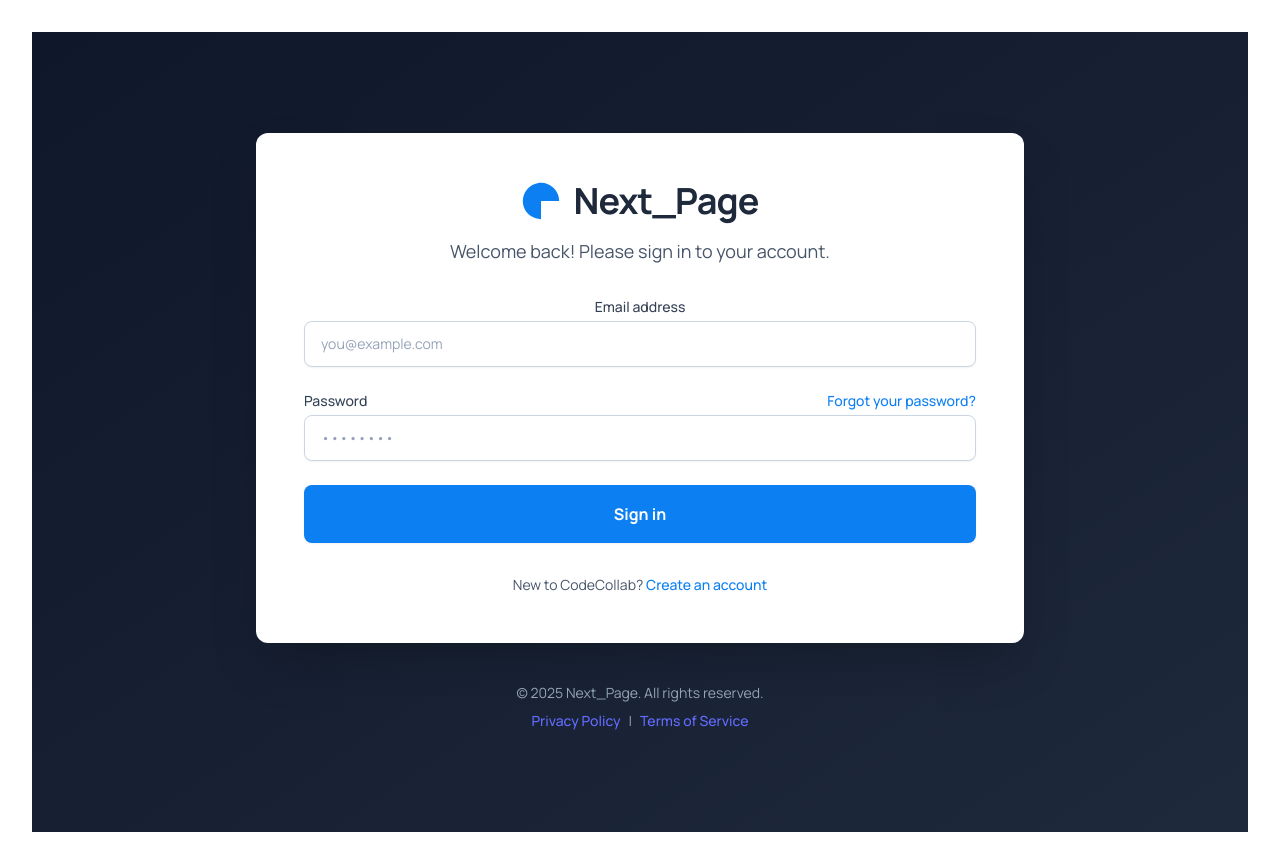
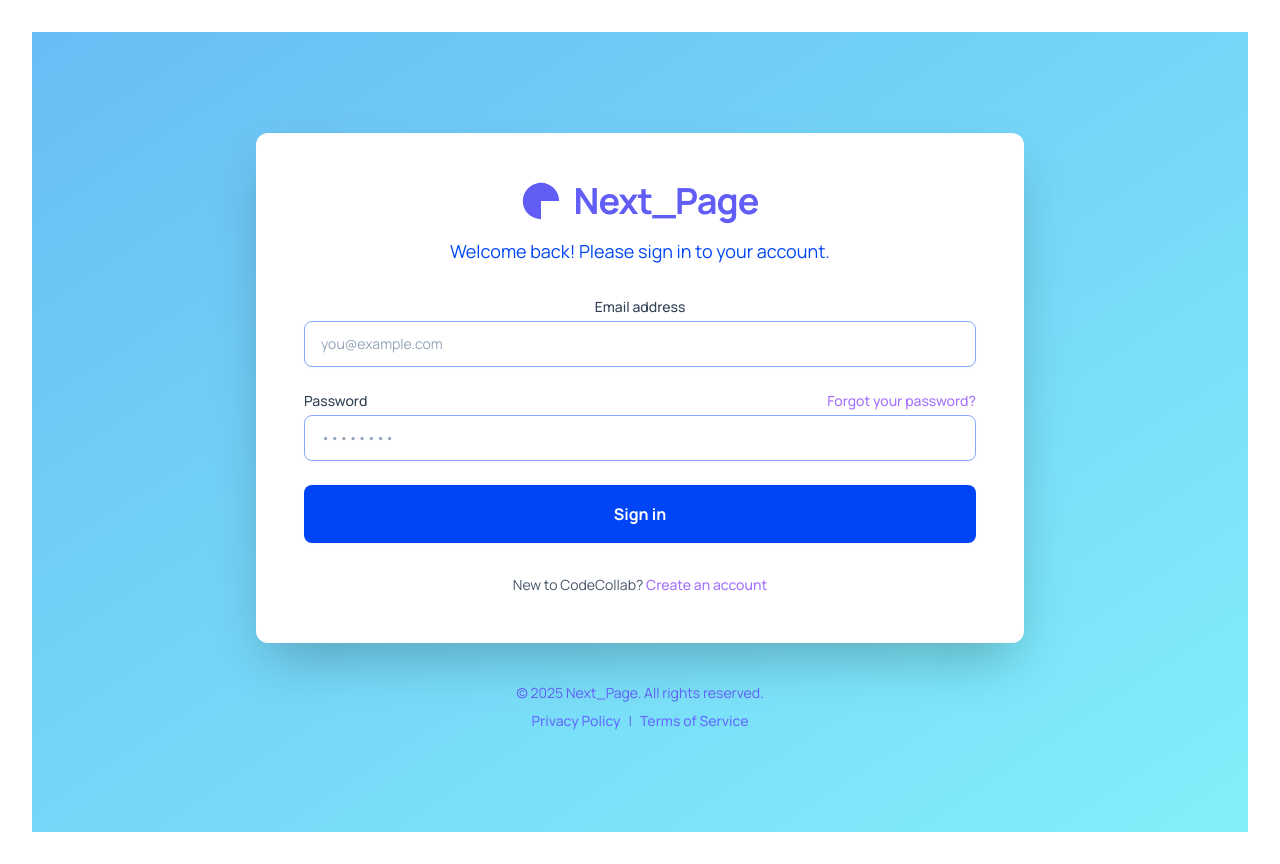
Before and after one commit to lucas9henrique/Next_Page, a React (Vite) app in the folder Frontend/: page / in a window 1280 px wide. Built offline with nearby package versions, Linux system fonts and the light colour scheme.

Commit message:
Colored Login
Colors added

```diff
--- a/Frontend/src/Pages/Login.jsx
+++ b/Frontend/src/Pages/Login.jsx
@@ -14,7 +14,6 @@ function Login() {
       const node = errorRef.current
       if (node) {
         node.style.animation = 'none'
-        // Force reflow to restart animation
         node.offsetHeight
         node.style.animation = ''
       }
@@ -25,17 +24,17 @@ function Login() {
   }
 
   return (
-    <div className="bg-slate-100" style={{ fontFamily: 'Manrope, \"Noto Sans\", sans-serif' }}>
-      <div className="flex min-h-screen flex-col items-center justify-center bg-gradient-to-br from-slate-900 to-slate-800 p-6">
+    <div className="bg-[#69BDF5]" style={{ fontFamily: 'Manrope, "Noto Sans", sans-serif' }}>
+      <div className="flex min-h-screen flex-col items-center justify-center bg-gradient-to-br from-[#69BDF5] to-[#82F0FA] p-6">
         <div className="w-full max-w-md sm:max-w-lg md:max-w-xl lg:max-w-2xl xl:max-w-3xl 2xl:max-w-4xl rounded-xl bg-white p-8 lg:p-12 shadow-2xl">
           <div className="mb-8 flex flex-col items-center">
-            <div className="mb-4 flex items-center gap-3 text-slate-800">
-              <svg className="h-10 w-10 text-[#0c7ff2]" fill="none" viewBox="0 0 48 48" xmlns="http://www.w3.org/2000/svg">
+            <div className="mb-4 flex items-center gap-3 text-[#625DF5]">
+              <svg className="h-10 w-10 text-[#625DF5]" fill="none" viewBox="0 0 48 48" xmlns="http://www.w3.org/2000/svg">
                 <path d="M24 45.8096C19.6865 45.8096 15.4698 44.5305 11.8832 42.134C8.29667 39.7376 5.50128 36.3314 3.85056 32.3462C2.19985 28.361 1.76794 23.9758 2.60947 19.7452C3.451 15.5145 5.52816 11.6284 8.57829 8.5783C11.6284 5.52817 15.5145 3.45101 19.7452 2.60948C23.9758 1.76795 28.361 2.19986 32.3462 3.85057C36.3314 5.50129 39.7376 8.29668 42.134 11.8833C44.5305 15.4698 45.8096 19.6865 45.8096 24L24 24L24 45.8096Z" fill="currentColor"></path>
               </svg>
               <h1 className="text-3xl sm:text-4xl font-bold tracking-tight">Next_Page</h1>
             </div>
-            <p className="text-slate-600 text-base sm:text-lg">Welcome back! Please sign in to your account.</p>
+            <p className="text-[#0045F5] text-base sm:text-lg">Welcome back! Please sign in to your account.</p>
           </div>
           <form className="space-y-6" onSubmit={handleSubmit}>
             <div>
@@ -48,7 +47,7 @@ function Login() {
                   autoComplete="email"
                   required
                   placeholder="you@example.com"
-                  className="form-input block w-full rounded-lg border-slate-300 py-3 px-4 shadow-sm placeholder:text-slate-400 focus:border-[#0c7ff2] focus:ring-[#0c7ff2] sm:text-sm"
+                  className="form-input block w-full rounded-lg border-[#89A9FA] py-3 px-4 shadow-sm placeholder:text-slate-400 focus:border-[#0045F5] focus:ring-[#0045F5] sm:text-sm"
                   value={email}
                   onChange={(e) => setEmail(e.target.value)}
                 />
@@ -58,7 +57,7 @@ function Login() {
               <div className="flex items-center justify-between">
                 <label className="block text-sm font-medium text-slate-700" htmlFor="password">Password</label>
                 <div className="text-sm">
-                  <a className="font-medium text-[#0c7ff2] hover:text-[#0a68c4]" href="#">Forgot your password?</a>
+                  <a className="font-medium text-[#A473FA] hover:text-[#625DF5]" href="#">Forgot your password?</a>
                 </div>
               </div>
               <div className="mt-1">
@@ -69,7 +68,7 @@ function Login() {
                   autoComplete="current-password"
                   required
                   placeholder="••••••••"
-                  className="form-input block w-full rounded-lg border-slate-300 py-3 px-4 shadow-sm placeholder:text-slate-400 focus:border-[#0c7ff2] focus:ring-[#0c7ff2] sm:text-sm"
+                  className="form-input block w-full rounded-lg border-[#89A9FA] py-3 px-4 shadow-sm placeholder:text-slate-400 focus:border-[#0045F5] focus:ring-[#0045F5] sm:text-sm"
                   value={password}
                   onChange={(e) => setPassword(e.target.value)}
                 />
@@ -79,33 +78,36 @@ function Login() {
               <div ref={errorRef} id="errorMessage" className="rounded-md bg-red-50 p-4 error-message">
                 <div className="flex">
                   <div className="flex-shrink-0">
-                    <svg aria-hidden="true" className="h-5 w-5 text-red-400" fill="currentColor" viewBox="0 0 20 20" xmlns="http://www.w3.org/2000/svg">
+                    <svg aria-hidden="true" className="h-5 w-5 text-red-400" fill="currentColor" viewBox="0 0 20 20">
                       <path fillRule="evenodd" d="M10 18a8 8 0 100-16 8 8 0 000 16zm1-10a1 1 0 10-2 0v4a1 1 0 102 0V8zm-1 7a1 1 0 100-2 1 1 0 000 2z" clipRule="evenodd"></path>
                     </svg>
                   </div>
                   <div className="ml-3">
-                    <p className="text-sm font-medium text-red-800">Invalid email or password. Please try again.</p>
+                    <p className="text-sm font-medium text-[#A473FA]">Invalid email or password. Please try again.</p>
                   </div>
                 </div>
               </div>
             )}
             <div>
-              <button type="submit" className="flex w-full justify-center rounded-lg bg-[#0c7ff2] py-3 px-4 lg:py-4 lg:px-6 text-sm lg:text-base font-semibold text-white shadow-sm hover:bg-[#0a68c4] focus:outline-none focus:ring-2 focus:ring-[#0c7ff2] focus:ring-offset-2 transition-colors duration-150">
+              <button
+                type="submit"
+                className="flex w-full justify-center rounded-lg bg-[#0045F5] py-3 px-4 lg:py-4 lg:px-6 text-sm lg:text-base font-semibold text-white shadow-sm hover:bg-[#625DF5] focus:outline-none focus:ring-2 focus:ring-[#0045F5] focus:ring-offset-2 transition-colors duration-150"
+              >
                 Sign in
               </button>
             </div>
           </form>
           <p className="mt-8 text-center text-sm text-slate-600">
             New to CodeCollab?
-            <a className="font-medium text-[#0c7ff2] hover:text-[#0a68c4]" href="#"> Create an account</a>
+            <a className="font-medium text-[#A473FA] hover:text-[#625DF5]" href="#"> Create an account</a>
           </p>
         </div>
-        <footer className="mt-10 text-center text-sm text-slate-400">
+        <footer className="mt-10 text-center text-sm text-[#625DF5]">
           <p>© 2025 Next_Page. All rights reserved.</p>
           <div className="mt-2">
-            <a className="hover:text-slate-200" href="#">Privacy Policy</a>
+            <a className="hover:text-[#0045F5]" href="#">Privacy Policy</a>
             <span className="mx-2">|</span>
-            <a className="hover:text-slate-200" href="#">Terms of Service</a>
+            <a className="hover:text-[#0045F5]" href="#">Terms of Service</a>
           </div>
         </footer>
       </div>
```
Also changed, not shown: 2 other files (tests, documents, lock files or other folders).
